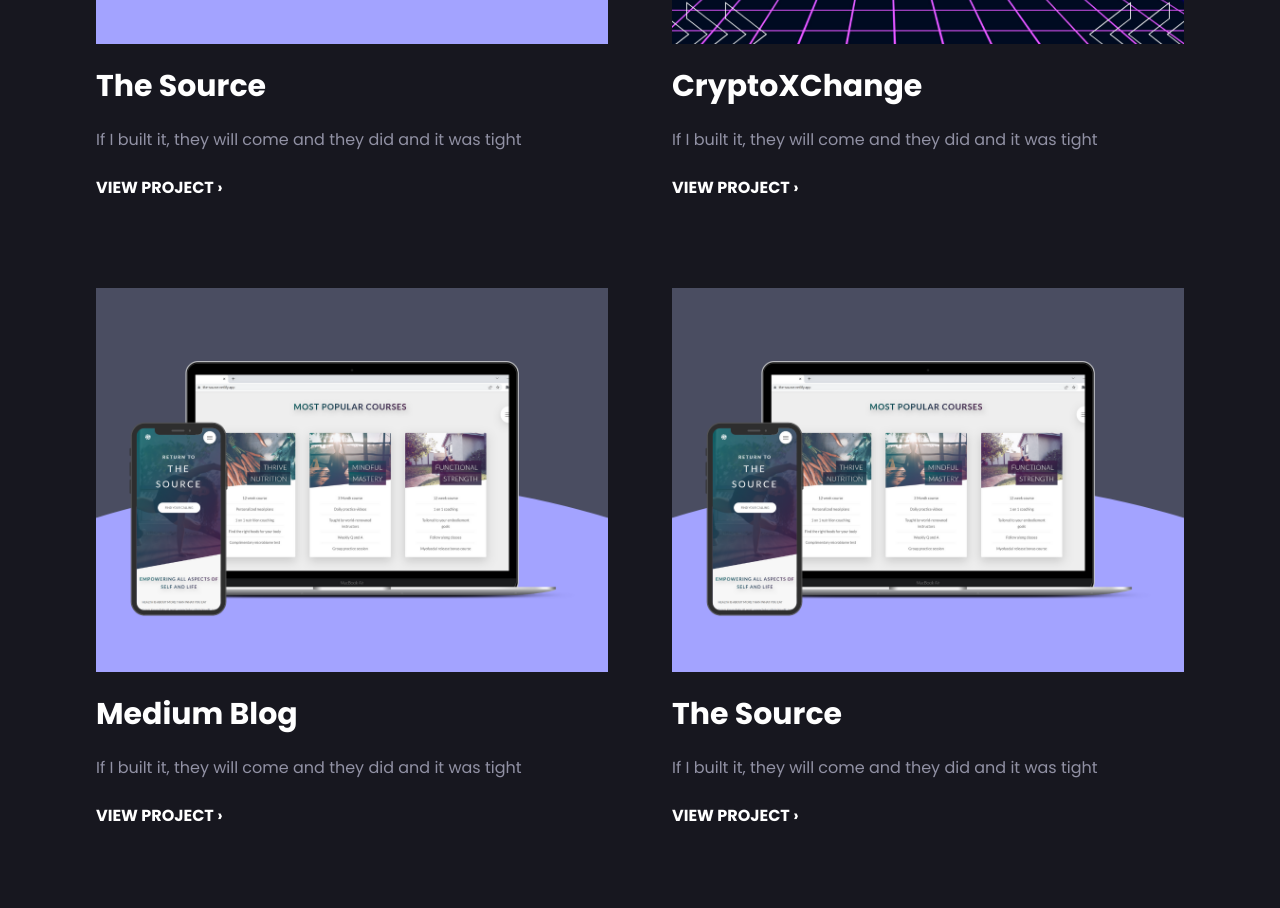
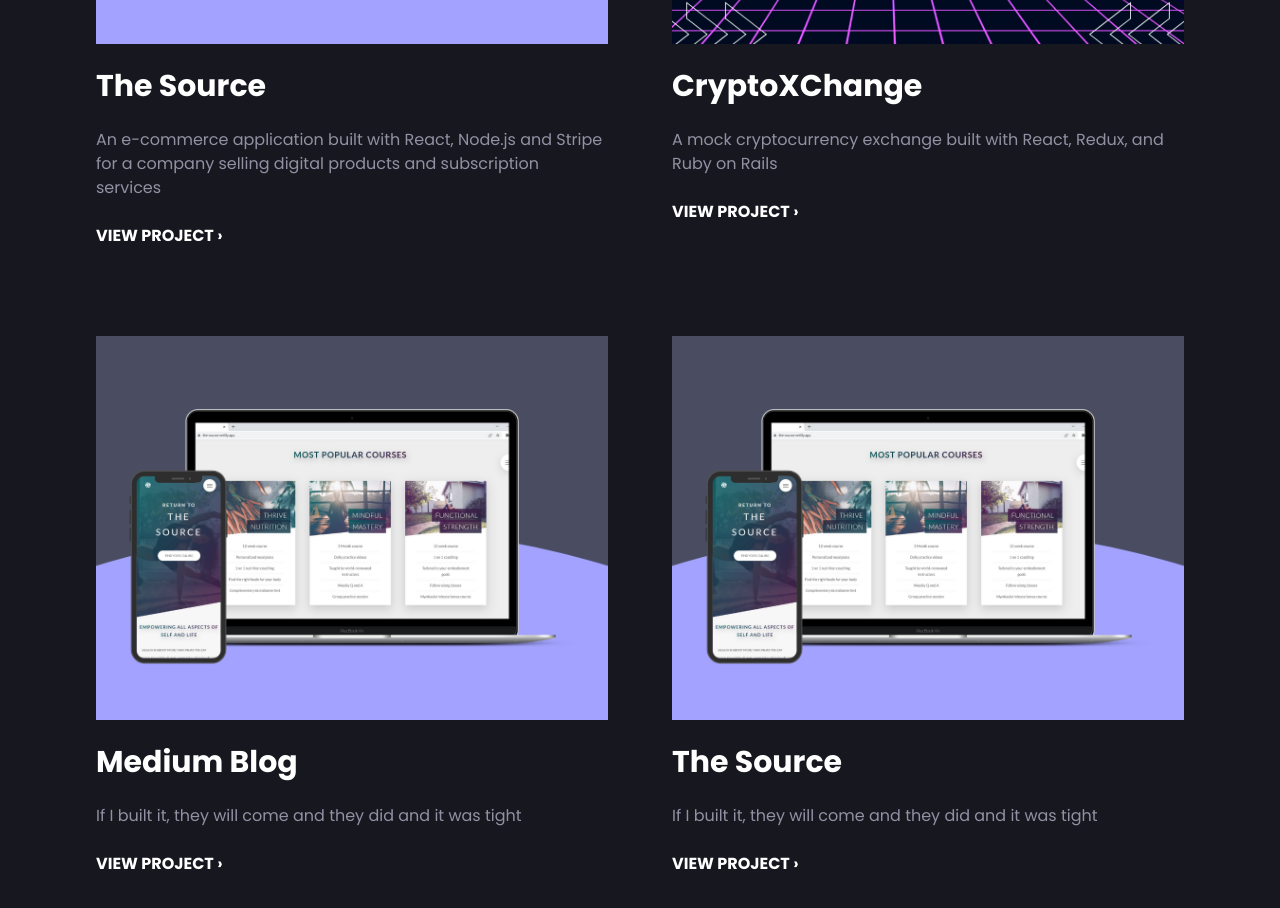
Before and after one commit to TraeCoker/portfolio, a Next.js app: page / in a window 1280 px wide. Shown: the part 2420-3328 px from the top of the page. Built offline with nearby package versions, Linux system fonts and the light colour scheme.

Commit message:
update card descriptions

```diff
--- a/pages/index.tsx
+++ b/pages/index.tsx
@@ -105,7 +105,7 @@
                 <img src="/mock-source-3.png" className="peer w-full bg-nav h-36 lg:h-80 xl:h-96 object-cover cursor-pointer transition duration-500 hover:scale-95"/>
               </a>
             <h2 className="tertiary-title  mt-6">The Source</h2>
-            <p className="mt-6 section-paragraph">If I built it, they will come and they did and it was tight</p>
+            <p className="mt-6 section-paragraph">An e-commerce application built with React, Node.js and Stripe for a company selling digital products and subscription services</p>
             <a href="/projects/the-source" >
               <a className="peer mt-6 cursor-pointer peer-hover:text-selected-text hover:text-selected-text font-bold">VIEW PROJECT <span>›</span></a>
             </a>
@@ -115,7 +115,7 @@
                 <img src="/new-mock-crypto.png" className="peer w-full bg-nav h-36 lg:h-80 xl:h-96 object-cover cursor-pointer transition duration-500 hover:scale-95"/>
               </a>
             <h2 className="tertiary-title  mt-6">CryptoXChange</h2>
-            <p className="mt-6 section-paragraph">If I built it, they will come and they did and it was tight</p>
+            <p className="mt-6 section-paragraph">A mock cryptocurrency exchange built with React, Redux, and Ruby on Rails</p>
             <a href="/projects/cryptoxchange" >
               <a className="peer mt-6 cursor-pointer peer-hover:text-selected-text hover:text-selected-text font-bold">VIEW PROJECT <span>›</span></a>
             </a>
--- a/pages/projects/cryptoxchange.tsx
+++ b/pages/projects/cryptoxchange.tsx
@@ -148,8 +148,8 @@
               <a href="/projects/the-source" >
                 <img src="/mock-source-3.png" className="peer w-full bg-nav h-36 lg:h-80 xl:h-96 object-cover cursor-pointer transition duration-500 hover:scale-95"/>
               </a>
-            <h2 className="tertiary-title  mt-6">The Source</h2>
-            <p className="mt-6 section-paragraph">If I built it, they will come and they did and it was tight</p>
+              <h2 className="tertiary-title  mt-6">The Source</h2>
+            <p className="mt-6 section-paragraph">An e-commerce application built with React, Node.js and Stripe for a company selling digital products and subscription services</p>
             <a href="/projects/the-source" >
               <a className="peer mt-6 cursor-pointer peer-hover:text-selected-text hover:text-selected-text font-bold">VIEW PROJECT <span>›</span></a>
             </a>
@@ -159,7 +159,7 @@
                 <img src="/new-mock-crypto.png" className="peer w-full bg-nav h-36 lg:h-80 xl:h-96 object-cover cursor-pointer transition duration-500 hover:scale-95"/>
               </a>
             <h2 className="tertiary-title  mt-6">CryptoXChange</h2>
-            <p className="mt-6 section-paragraph">If I built it, they will come and they did and it was tight</p>
+            <p className="mt-6 section-paragraph">A mock cryptocurrency exchange built with React, Redux, and Ruby on Rails</p>
             <a href="/projects/cryptoxchange" >
               <a className="peer mt-6 cursor-pointer peer-hover:text-selected-text hover:text-selected-text font-bold">VIEW PROJECT <span>›</span></a>
             </a>
--- a/pages/projects/the-source.tsx
+++ b/pages/projects/the-source.tsx
@@ -159,8 +159,8 @@
               <a href="/projects/the-source" >
                 <img src="/mock-source-3.png" className="peer w-full bg-nav h-36 lg:h-80 xl:h-96 object-cover cursor-pointer transition duration-500 hover:scale-95"/>
               </a>
-            <h2 className="tertiary-title  mt-6">The Source</h2>
-            <p className="mt-6 section-paragraph">If I built it, they will come and they did and it was tight</p>
+              <h2 className="tertiary-title  mt-6">The Source</h2>
+            <p className="mt-6 section-paragraph">An e-commerce application built with React, Node.js and Stripe for a company selling digital products and subscription services</p>
             <a href="/projects/the-source" >
               <a className="peer mt-6 cursor-pointer peer-hover:text-selected-text hover:text-selected-text font-bold">VIEW PROJECT <span>›</span></a>
             </a>
@@ -170,7 +170,7 @@
                 <img src="/new-mock-crypto.png" className="peer w-full bg-nav h-36 lg:h-80 xl:h-96 object-cover cursor-pointer transition duration-500 hover:scale-95"/>
               </a>
             <h2 className="tertiary-title  mt-6">CryptoXChange</h2>
-            <p className="mt-6 section-paragraph">If I built it, they will come and they did and it was tight</p>
+            <p className="mt-6 section-paragraph">A mock cryptocurrency exchange built with React, Redux, and Ruby on Rails</p>
             <a href="/projects/cryptoxchange" >
               <a className="peer mt-6 cursor-pointer peer-hover:text-selected-text hover:text-selected-text font-bold">VIEW PROJECT <span>›</span></a>
             </a>
```
